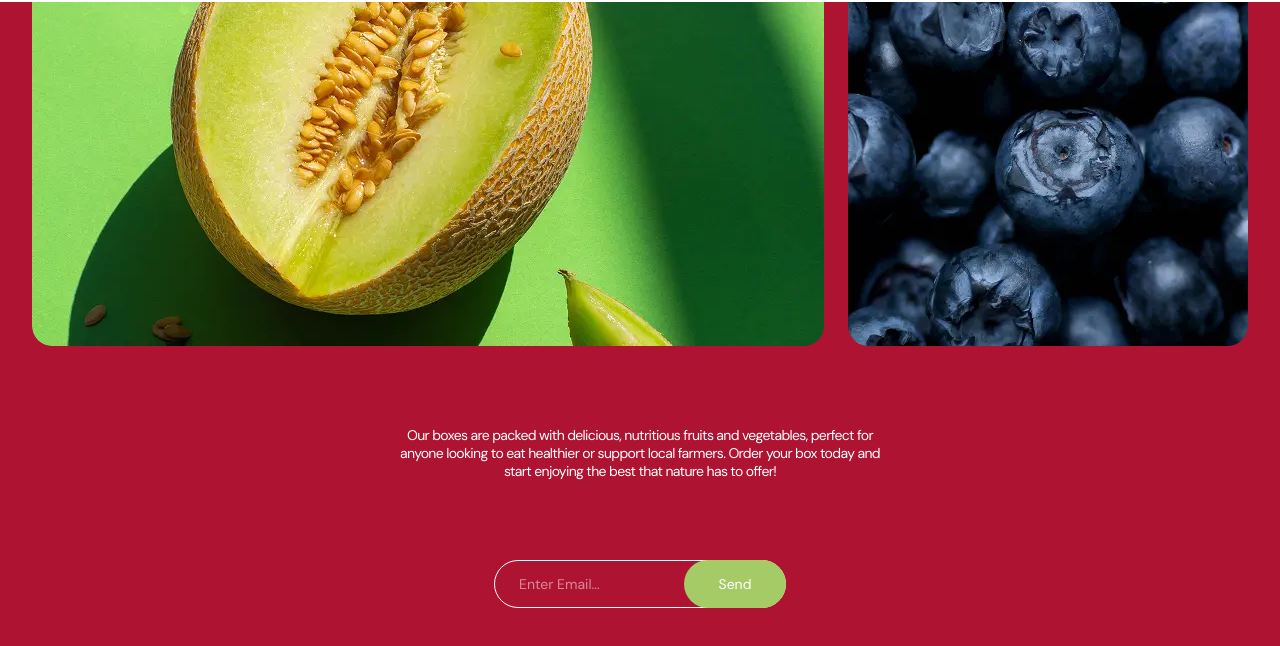
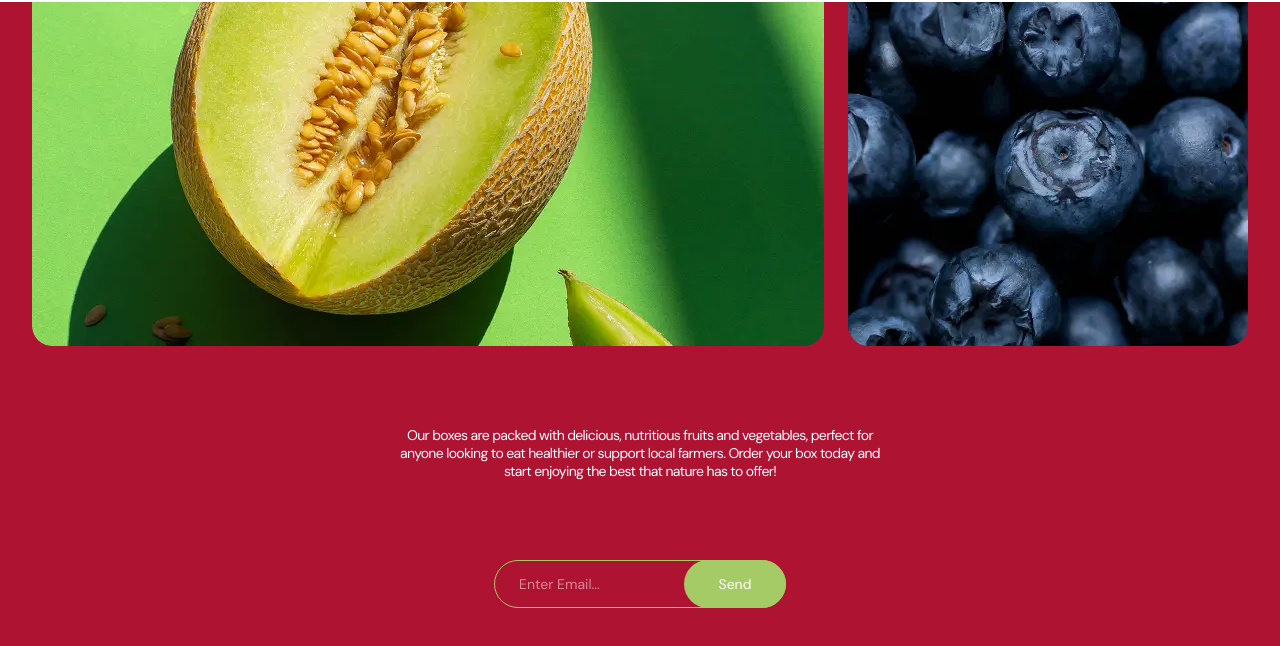
Before and after one commit to Szumapman/fresh-harvest-box, a website built with Vite: page index.html in a window 1280 px wide. In both pictures the pointer is over the input "enter email...". Shown: the part 4309-4955 px from the top of the page. Built offline with nearby package versions, Linux system fonts and the light colour scheme.

Commit message:
add input hoover etc

```diff
--- a/src/styles/components/contacts.scss
+++ b/src/styles/components/contacts.scss
@@ -93,6 +93,13 @@
         opacity: 0.5;
     }
 
+    .contacts-form-input:hover,
+    .contacts-form-input:focus,
+    .contacts-form-input:active {
+        border: 1px solid $green-color;
+        outline: none;
+    }
+
     .contacts-form-btn {
         position: absolute;
         right: 0px;
```
